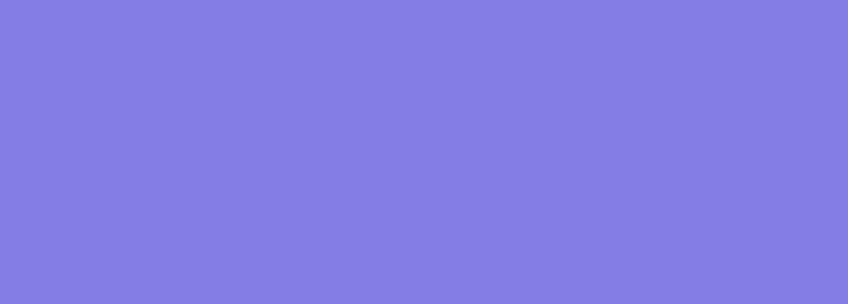
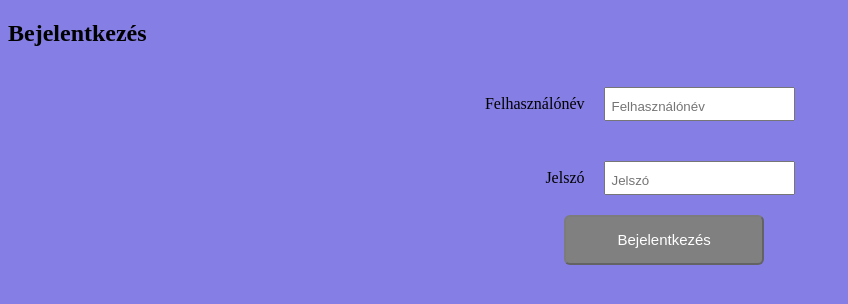
Before and after one commit to SuszterD/carmarket, an Angular app in the folder frontend/carmarket/: page /login in a window 1280 px wide. Before the commit this address led to /. Shown: the top 304 px of the page, without its empty margins (0-848 px from the left). Built offline with nearby package versions, Linux system fonts and the light colour scheme.

Commit message:
feat: add login page with signal-based error handling

```diff
--- a/frontend/carmarket/src/app/app.routes.ts
+++ b/frontend/carmarket/src/app/app.routes.ts
@@ -8,7 +8,11 @@ export const routes: Routes = [
   },
   {
     path: 'listings',
-    loadChildren: () =>
-      import('./features/listings/listings.routes').then((m) => m.ListingsRoutes),
+    loadChildren: () => import('./features/listings/listings.routes').then((m) => m.ListingsRoutes),
+  },
+  {
+    path: 'login',
+    loadComponent: () =>
+      import('./features/auth/pages/login-page/login-page').then((m) => m.LoginPage),
   },
 ];
--- /dev/null
+++ b/frontend/carmarket/src/app/features/auth/pages/login-page/login-page.css
@@ -0,0 +1,4 @@
+.error-message {
+  color: #c0392b;
+  margin: 0.5rem 0;
+}
--- /dev/null
+++ b/frontend/carmarket/src/app/features/auth/pages/login-page/login-page.html
@@ -0,0 +1,22 @@
+<h2>Bejelentkezés</h2>
+
+<form [formGroup]="form" (ngSubmit)="submit()">
+  <div class="form-fields">
+    <div class="form-row">
+      <label>Felhasználónév</label>
+      <input class="with-space" formControlName="username" placeholder="Felhasználónév" />
+    </div>
+    <div class="form-row">
+      <label>Jelszó</label>
+      <input class="with-space" type="password" formControlName="password" placeholder="Jelszó" />
+    </div>
+  </div>
+
+  @if (errorMessage()) {
+    <p class="error-message">{{ errorMessage() }}</p>
+  }
+
+  <div class="form-buttons">
+    <button type="submit" [disabled]="form.invalid">Bejelentkezés</button>
+  </div>
+</form>
--- /dev/null
+++ b/frontend/carmarket/src/app/features/auth/pages/login-page/login-page.ts
@@ -0,0 +1,46 @@
+import { Component, signal } from '@angular/core';
+import { FormBuilder, FormGroup, ReactiveFormsModule, Validators } from '@angular/forms';
+import { Auth } from '../../../../core/auth.service';
+import { Router } from '@angular/router';
+
+@Component({
+  selector: 'app-login-page',
+  imports: [ReactiveFormsModule],
+  templateUrl: './login-page.html',
+  styleUrl: './login-page.css',
+})
+export class LoginPage {
+  form!: FormGroup;
+  errorMessage = signal<string | null>(null);
+
+  constructor(
+    private fb: FormBuilder,
+    private authService: Auth,
+    private router: Router,
+  ) {}
+
+  ngOnInit() {
+    this.form = this.fb.group({
+      username: ['', Validators.required],
+      password: ['', Validators.required],
+    });
+  }
+
+  submit() {
+    if (this.form.invalid) {
+      this.form.markAllAsTouched();
+      return;
+    }
+
+    this.errorMessage.set(null);
+
+    this.authService.login(this.form.value.username, this.form.value.password).subscribe({
+      next: () => {
+        this.router.navigate(['/listings']);
+      },
+      error: () => {
+        this.errorMessage.set('Hibás felhasználónév vagy jelszó');
+      },
+    });
+  }
+}
```
Also changed, not shown: 1 other file (tests, documents, lock files or other folders).
